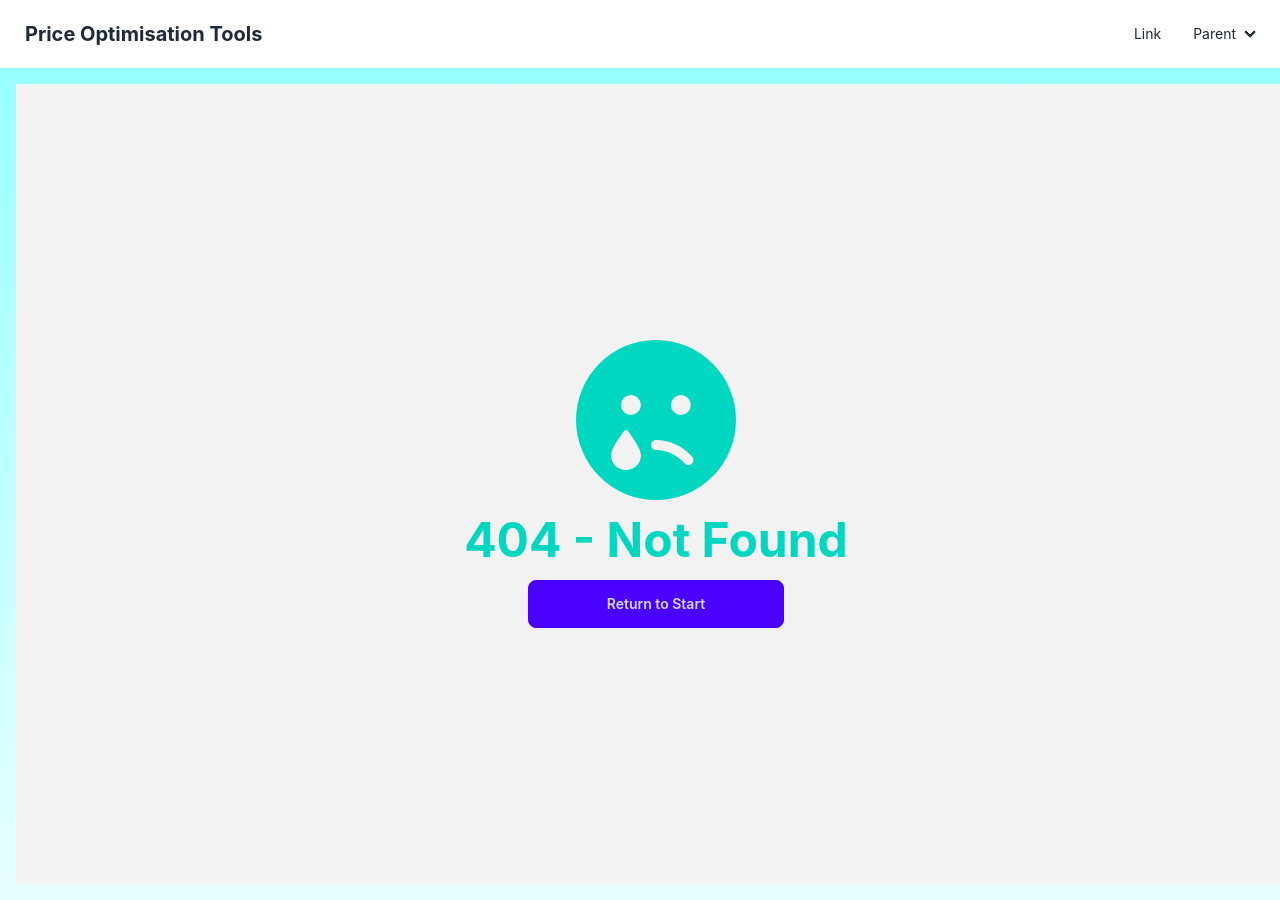
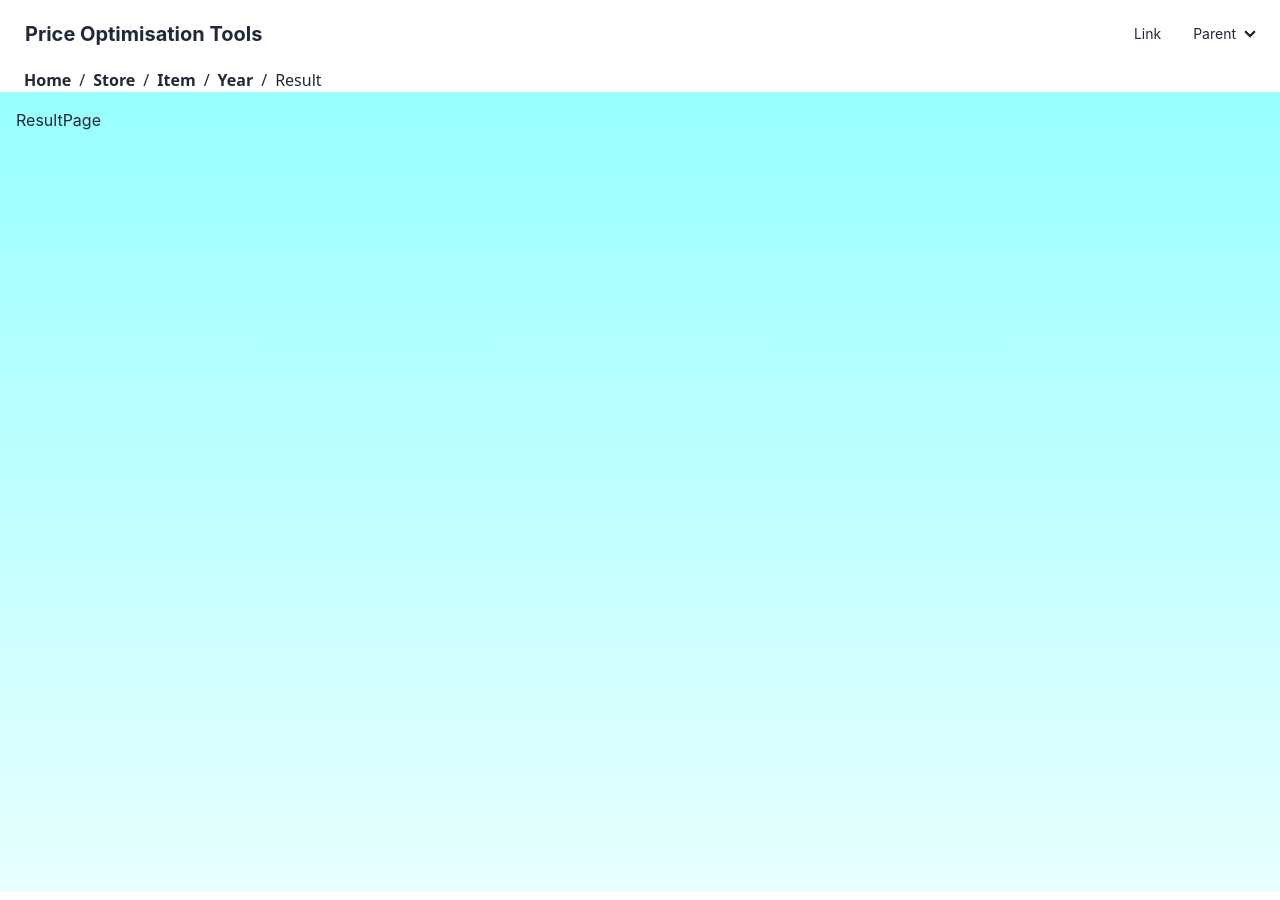
Before and after one commit to MahirAbrar/PriceWise.M5, a React (Create React App) app: page /select/1/1/1 in a window 1280 px wide. Before the commit this address had no page. Built offline with nearby package versions, Linux system fonts and the light colour scheme.

Commit message:
Add ResultPage component and update routing in App.js

```diff
--- a/src/App.js
+++ b/src/App.js
@@ -15,6 +15,7 @@ import SelectYear from "./pages/SelectYearPage";
 
 import "./App.css";
 import Breadcrumb from "./components/Breadcrumb";
+import ResultPage from "./pages/ResultPage";
 
 function App() {
   return (
@@ -57,6 +58,10 @@ function App() {
             <Route path="/select" element={<SelectStore />} />
             <Route path="/select/:storeId" element={<SelectItem />} />
             <Route path="/select/:storeId/:itemId" element={<SelectYear />} />
+            <Route
+              path="/select/:storeId/:itemId/:yearId"
+              element={<ResultPage />}
+            />
             <Route path="*" element={<PageNotFound />} />
           </BaseRoutes>
         </div>
--- /dev/null
+++ b/src/pages/ResultPage.js
@@ -0,0 +1,23 @@
+import React from "react";
+import { useBreadcrumbs } from "../context/BreadcrumbsContext";
+import { useEffect } from "react";
+import { useParams } from "react-router-dom";
+
+const ResultPage = () => {
+  const { setItems } = useBreadcrumbs();
+  const { storeId, itemId, yearId } = useParams();
+
+  useEffect(() => {
+    setItems([
+      { label: "Home", path: "/" },
+      { label: "Store", path: "/select" },
+      { label: "Item", path: `/select/${storeId}` },
+      { label: "Year", path: `/select/${storeId}/${itemId}` },
+      { label: "Result" },
+    ]);
+  }, [setItems]);
+
+  return <div>ResultPage</div>;
+};
+
+export default ResultPage;
--- a/src/pages/SelectItemPage.js
+++ b/src/pages/SelectItemPage.js
@@ -57,7 +57,7 @@ const SelectItem = () => {
         {curStore[0]}, {curStore[1]}
       </h1>
       {isLoading ? (
-        <span className="ccloading ccloading-spinner ccloading-lg"></span>
+        <h1 className="font-extrabold">Loading</h1>
       ) : (
         <div className="overflow-x-auto rounded-lg shadow-lg">
           <table className="cctable w-full">
--- a/src/pages/SelectYearPage.js
+++ b/src/pages/SelectYearPage.js
@@ -3,6 +3,7 @@ import { useEffect } from "react";
 import { useParams } from "react-router-dom";
 import { useBreadcrumbs } from "../context/BreadcrumbsContext";
 import { useState } from "react";
+import { useNavigate } from "react-router-dom";
 
 import getYear from "../api/selectYears";
 
@@ -11,6 +12,7 @@ const SelectYear = () => {
   const { setItems } = useBreadcrumbs();
   const [items, setItemData] = useState([]);
   const [isLoading, setIsLoading] = useState(true);
+  const navigate = useNavigate();
 
   useEffect(() => {
     setItems([
@@ -40,6 +42,10 @@ const SelectYear = () => {
   };
   let curStore = stores[storeId] ? stores[storeId] : ["Unknown Store", "", ""];
 
+  const handleClick = (year) => {
+    navigate(`/select/${storeId}/${itemId}/${year}`);
+  };
+
   return (
     <div className="flex flex-col gap-y-1">
       <h1 className="font-bold text-xl">
@@ -51,6 +57,9 @@ const SelectYear = () => {
       <h1 className="text-gray-500 text-md">
         {curStore[0]}, {curStore[1]}, {itemId}
       </h1>
+      <p className="text-sm text-gray-500 italic">
+        Data only available for these years below
+      </p>
       {isLoading ? (
         <span className="ccloading ccloading-spinner ccloading-lg"></span>
       ) : (
@@ -74,7 +83,7 @@ const SelectYear = () => {
                       ? "bg-white hover:bg-blue-300 cursor-pointer"
                       : "bg-gray-200 hover:bg-blue-300 cursor-pointer"
                   }
-                  // onClick={() => handleClick(item)}
+                  onClick={() => handleClick(item)}
                 >
                   <th className="py-4">{index + 1}</th>
                   <td className="py-4">{item}</td>
```
